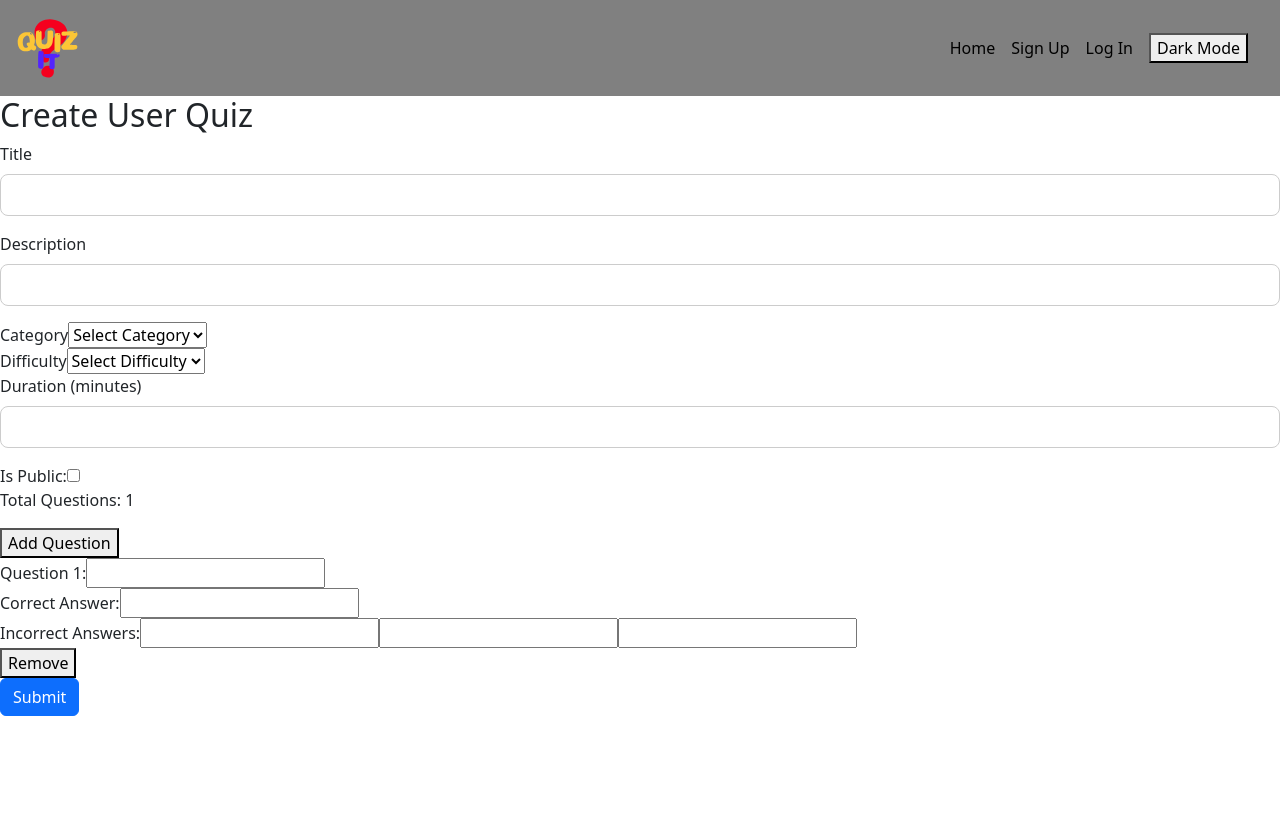
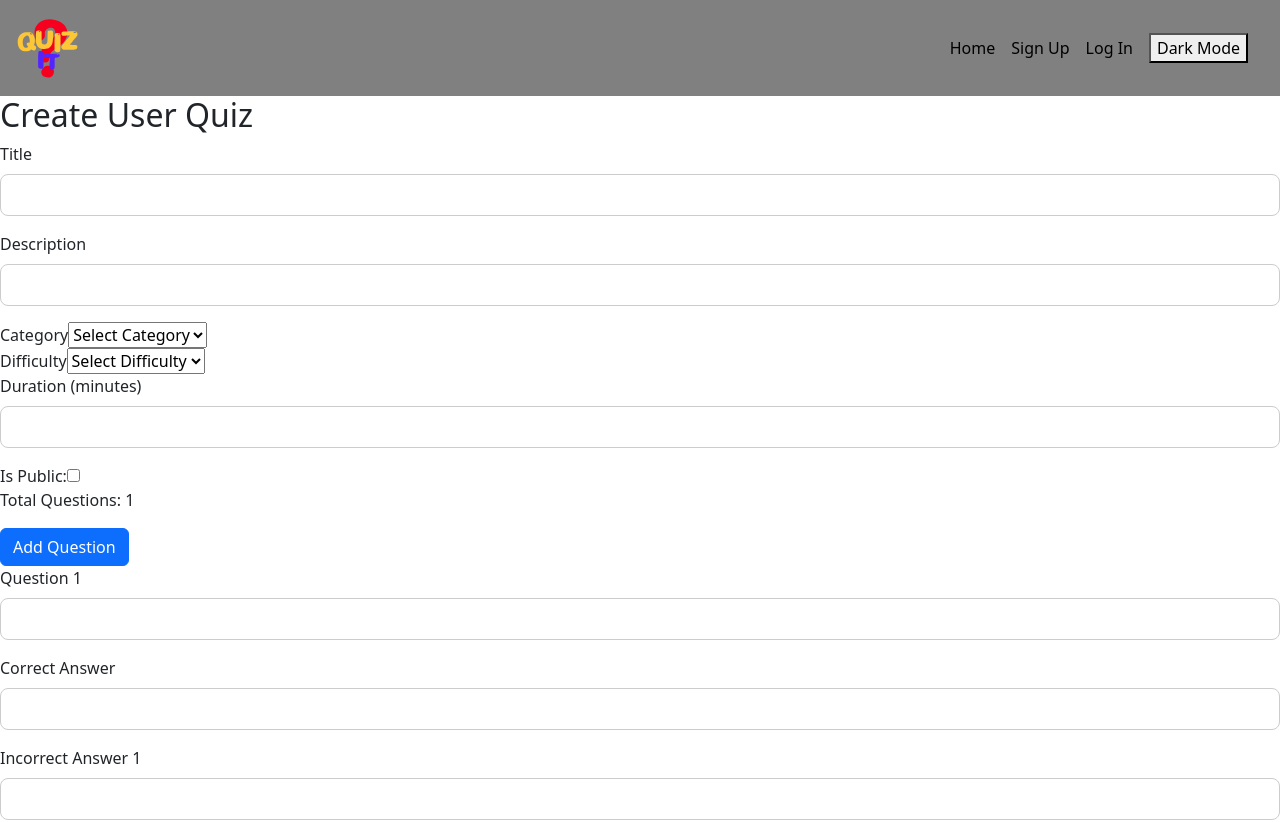
Before and after one commit to mashalnaeem/mashal-naeem-quizit, a React (Create React App) app: page /1/create in a window 1280 px wide. Shown: the top 822 px of the page. Before the commit the page ends 800 px from the top, so only its background shows below. Built offline with nearby package versions, Linux system fonts and the light colour scheme.

Commit message:
add styling for the input fields for question component

```diff
--- a/src/components/Question/Question.js
+++ b/src/components/Question/Question.js
@@ -1,4 +1,6 @@
-import React from 'react';
+import { Button } from 'react-bootstrap';
+
+import Input from '../Input/Input';
 
 const Question = ({ questions, setFormData }) => {
 
@@ -36,41 +38,38 @@ const Question = ({ questions, setFormData }) => {
     return (
         <div>
             <p>Total Questions: {questions.length}</p>
-            <button type="button" onClick={handleAddQuestion}>Add Question</button>
+            <Button type="button" onClick={handleAddQuestion}>Add Question</Button>
+
             {questions.map((question, index) => (
                 <div key={index}>
-                    <label>Question {index + 1}:</label>
-                    <input
+                    <Input
                         type="text"
                         name={`questions[${index}].question`}
                         value={question.question}
                         onChange={(e) => handleQuestionChange(e, index, 'question')}
-                        required
+                        label={`Question ${index + 1}`}
+                    />
+
+                    <Input
+                        type="text"
+                        name={`questions[${index}].correct_answer`}
+                        value={question.correct_answer}
+                        onChange={(e) => handleQuestionChange(e, index, 'correct_answer')}
+                        label="Correct Answer"
                     />
                     <div>
-                        <label>Correct Answer:</label>
-                        <input
-                            type="text"
-                            name={`questions[${index}].correct_answer`}
-                            value={question.correct_answer}
-                            onChange={(e) => handleQuestionChange(e, index, 'correct_answer')}
-                            required
-                        />
-                    </div>
-                    <div>
-                        <label>Incorrect Answers:</label>
                         {[0, 1, 2].map(subIndex => (
-                            <input
+                            <Input
                                 key={subIndex}
                                 type="text"
                                 name={`questions[${index}].incorrect_answers[${subIndex}]`}
                                 value={question.incorrect_answers[subIndex]}
                                 onChange={(e) => handleQuestionChange(e, index, 'incorrect_answers', subIndex)}
-                                required
+                                label={`Incorrect Answer ${subIndex + 1}`}
                             />
                         ))}
                     </div>
-                    <button type="button" onClick={() => handleRemoveQuestion(index)}>Remove</button>
+                    <Button varient="primary" type="button" onClick={() => handleRemoveQuestion(index)}>Remove</Button>
                 </div>
             ))}
         </div>
```
